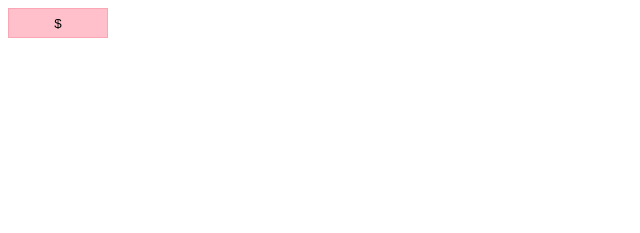
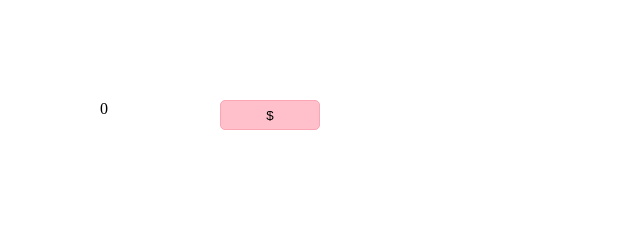
Before and after one commit to homazz/Clicker, a plain HTML site: page index.html in a window 1280 px wide. Shown: the whole page, without its empty margins (0-640 px from the left). Drawn offline with Linux system fonts and the light colour scheme; files whose address does not match are found by name.

Commit message:
style for value

```diff
--- a/assets/CSS/style.css
+++ b/assets/CSS/style.css
@@ -1,7 +1,28 @@
-.button{
+body {
+  margin: 0;
+}
+.coins__inner{
+    padding: 100px;
+}
+.coins__inner__item{
+    display: flex;
+}
+
+/* value */
+.value--pink{
+    margin: auto 0;
     width: 100px;
     height: 30px;
+}
+/* button */
+.button--pink {
+  width: 100px;
+  height: 30px;
 
-    background-color: pink;
-    border: 1px solid rgb(250, 166, 180);
+  margin-left: 20px;
+
+  background-color: pink;
+  border: 1px solid rgb(250, 166, 180);
+  border-radius: 5px;
+  outline: 0;
 }
--- a/index.html
+++ b/index.html
@@ -1,15 +1,27 @@
 <!DOCTYPE html>
 <html lang="en">
   <head>
-    <meta charset="UTF-8">
-    <meta name="viewport" content="width=device-width, initial-scale=1.0">
+    <meta charset="UTF-8" />
+    <meta name="viewport" content="width=device-width, initial-scale=1.0" />
     <title>Clicker</title>
-    <link rel="stylesheet" href="assets/CSS/style.css">
+    <link rel="stylesheet" href="assets/CSS/style.css" />
   </head>
   <body>
-    <button class="button">
+    <div class="coins">
+      <div class="coins__inner">
+        <div class="coins__inner__item">
+          <div class="value--pink">
+            0
+          </div>
+          <button class="button--pink">
             $
           </button>
+        </div>
+        <!-- /.coins__inner__item -->
+      </div>
+      <!-- /.coins__inner -->
+    </div>
+    <!-- /.coins -->
     <script src="assets/js/script.js"></script>
   </body>
 </html>
```
Lines whose indentation alone changed are shown as unchanged.
